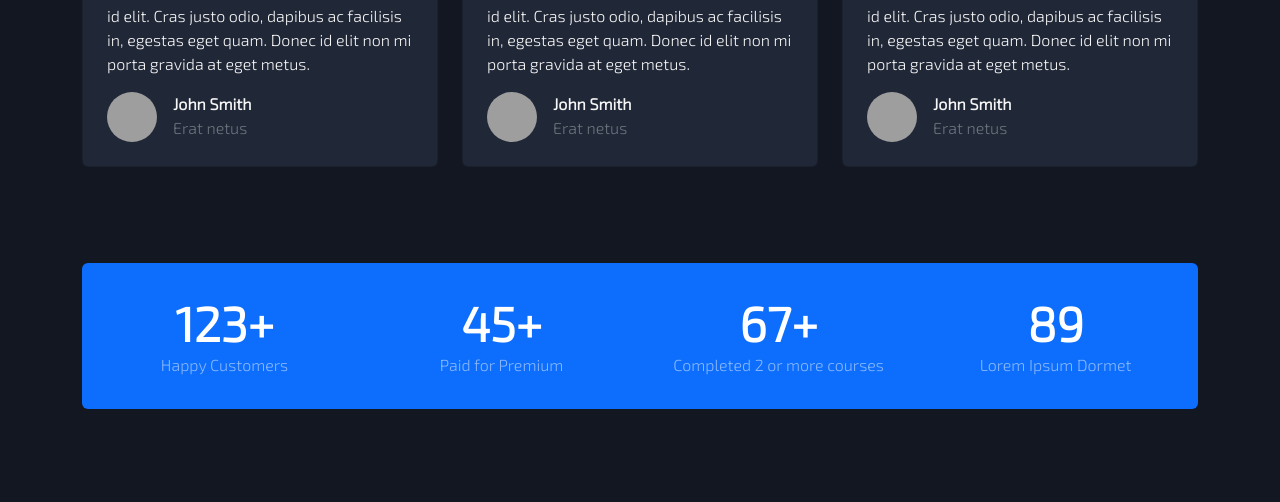
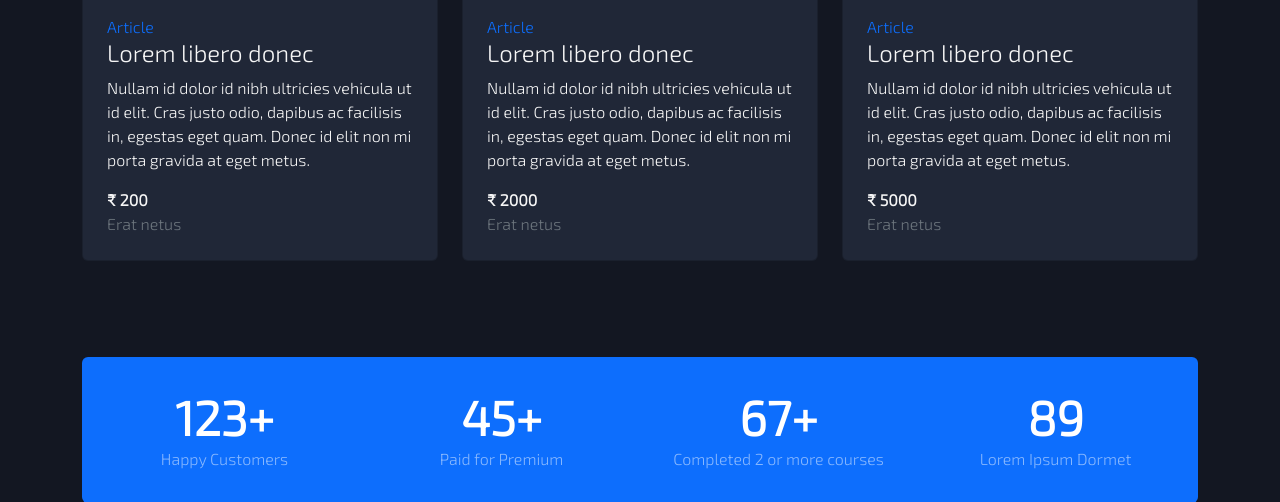
Before and after one commit to shaurya-blip/StockCourseWeb, a Django app: page / in a window 1280 px wide. Shown: the part 1399-1901 px from the top of the page. Run offline with Django 4.2, Linux system fonts and the light colour scheme; some libraries are stand-ins or nearby versions; grey boxes are pictures that could not be loaded.

Commit message:
Commiting

```diff
--- a/core/templates/core/index.html
+++ b/core/templates/core/index.html
@@ -1,15 +1,17 @@
 {% extends "core/base.html" %}
 
 {% block content %}
+
+<br><br><br>
 <section>
     <div
-        style="height: 600px;background: url(&quot;https://img.freepik.com/free-vector/gradient-stock-market-concept_23-2149166910.jpg&quot;) center / cover;">
+        style="height: 600px;background: url(&quot;https://static.businessworld.in/article/article_extra_large_image/1675823895_DOqD7H_stock_market_6.jpg&quot;) center / cover;">
         <div class="container py-4 py-xl-5">
             <div class="row gy-4 gy-md-0">
                 <div
                     class="col-md-6 text-center text-md-start d-flex d-sm-flex d-md-flex justify-content-center align-items-center justify-content-md-start align-items-md-center justify-content-xl-center">
                     <div style="max-width: 350px;">
-                        <h2 class="text-uppercase fw-bold">the best stock courses online</h2>
+                        <h2 class="text-uppercase fw-bold"> <b>T H E  B E S T  S T O C K  C O U R S E S  O N L I N E</b> </h2>
                         <p class="my-3">Tincidunt laoreet leo, adipiscing taciti tempor. Primis senectus sapien, risus
                             donec ad fusce augue interdum.</p><a class="btn btn-primary btn-lg me-2" role="button"
                             href="#">Sign Up</a><a class="btn btn-outline-primary btn-lg" role="button"
@@ -18,13 +20,15 @@
                 </div>
                 <div class="col-md-6">
                     <div class="p-xl-5 m-xl-5"><img class="img-fluid w-100 fit-cover"
-                            style="min-height: 300px;border-radius:35px;"
-                            src="https://img.freepik.com/free-vector/man-climbing-money-bar-chart_74855-6555.jpg?w=740&amp;t=st=1678525862~exp=1678526462~hmac=91b2e953654f59173812ef0f019dfc3ff2e5d8a794c21441822aea237cefe8c6">
+                            style="min-height: 300px;border-radius:50%;"
+                            src="https://avatars.githubusercontent.com/u/99009204?v=4">
                     </div>
                 </div>
             </div>
         </div>
     </div>
+    <br>
+
     <div class="container h-100 position-relative" style="top: -70px; border-radius:40px;">
         <div class="row gy-5 gy-lg-0 row-cols-1 row-cols-md-2 row-cols-lg-3">
             <div class="col">
@@ -37,8 +41,8 @@
                                     d="M8 16a2 2 0 0 0 2-2H6a2 2 0 0 0 2 2zM8 1.918l-.797.161A4.002 4.002 0 0 0 4 6c0 .628-.134 2.197-.459 3.742-.16.767-.376 1.566-.663 2.258h10.244c-.287-.692-.502-1.49-.663-2.258C12.134 8.197 12 6.628 12 6a4.002 4.002 0 0 0-3.203-3.92L8 1.917zM14.22 12c.223.447.481.801.78 1H1c.299-.199.557-.553.78-1C2.68 10.2 3 6.88 3 6c0-2.42 1.72-4.44 4.005-4.901a1 1 0 1 1 1.99 0A5.002 5.002 0 0 1 13 6c0 .88.32 4.2 1.22 6z">
                                 </path>
                             </svg></div>
-                        <h4 class="card-title">Title</h4>
-                        <h6 class="text-muted card-subtitle mb-2">Subtitle</h6>
+                        <h4 class="card-title">Affordable</h4>
+                        <h6 class="text-muted card-subtitle mb-2">So cheap, even the ladies love it!</h6>
                         <p class="card-text">Nullam id dolor id nibh ultricies vehicula ut id elit. Cras justo odio,
                             dapibus ac facilisis in, egestas eget quam. Donec id elit non mi porta gravida at eget
                             metus.</p>
@@ -65,8 +69,8 @@
                                     d="M6 4.5H1.866a1 1 0 1 0 0 1h2.668A6.517 6.517 0 0 0 1.814 9H2.5c.123 0 .244.015.358.043a5.517 5.517 0 0 1 3.185-3.185A1.503 1.503 0 0 1 6 5.5v-1zm3.957 1.358A1.5 1.5 0 0 0 10 5.5v-1h4.134a1 1 0 1 1 0 1h-2.668a6.517 6.517 0 0 1 2.72 3.5H13.5c-.123 0-.243.015-.358.043a5.517 5.517 0 0 0-3.185-3.185z">
                                 </path>
                             </svg></div>
-                        <h4 class="card-title">Title</h4>
-                        <h6 class="text-muted card-subtitle mb-2">Subtitle</h6>
+                        <h4 class="card-title">Best Quality</h4>
+                        <h6 class="text-muted card-subtitle mb-2">From the master himself!</h6>
                         <p class="card-text">Nullam id dolor id nibh ultricies vehicula ut id elit. Cras justo odio,
                             dapibus ac facilisis in, egestas eget quam. Donec id elit non mi porta gravida at eget
                             metus.</p>
@@ -125,10 +129,9 @@
                         <p class="card-text">Nullam id dolor id nibh ultricies vehicula ut id elit. Cras justo odio,
                             dapibus ac facilisis in, egestas eget quam. Donec id elit non mi porta gravida at eget
                             metus.</p>
-                        <div class="d-flex"><img class="rounded-circle flex-shrink-0 me-3 fit-cover" width="50"
-                                height="50" src="https://cdn.bootstrapstudio.io/placeholders/1400x800.png">
+                        <div class="d-flex">
                             <div>
-                                <p class="fw-bold mb-0">John Smith</p>
+                                <p class="fw-bold mb-0">₹ 200</p>
                                 <p class="text-muted mb-0">Erat netus</p>
                             </div>
                         </div>
@@ -144,10 +147,9 @@
                         <p class="card-text">Nullam id dolor id nibh ultricies vehicula ut id elit. Cras justo odio,
                             dapibus ac facilisis in, egestas eget quam. Donec id elit non mi porta gravida at eget
                             metus.</p>
-                        <div class="d-flex"><img class="rounded-circle flex-shrink-0 me-3 fit-cover" width="50"
-                                height="50" src="https://cdn.bootstrapstudio.io/placeholders/1400x800.png">
+                        <div class="d-flex">
                             <div>
-                                <p class="fw-bold mb-0">John Smith</p>
+                                <p class="fw-bold mb-0">₹ 2000</p>
                                 <p class="text-muted mb-0">Erat netus</p>
                             </div>
                         </div>
@@ -163,10 +165,9 @@
                         <p class="card-text">Nullam id dolor id nibh ultricies vehicula ut id elit. Cras justo odio,
                             dapibus ac facilisis in, egestas eget quam. Donec id elit non mi porta gravida at eget
                             metus.</p>
-                        <div class="d-flex"><img class="rounded-circle flex-shrink-0 me-3 fit-cover" width="50"
-                                height="50" src="https://cdn.bootstrapstudio.io/placeholders/1400x800.png">
+                        <div class="d-flex">
                             <div>
-                                <p class="fw-bold mb-0">John Smith</p>
+                                <p class="fw-bold mb-0">₹ 5000</p>
                                 <p class="text-muted mb-0">Erat netus</p>
                             </div>
                         </div>
```
